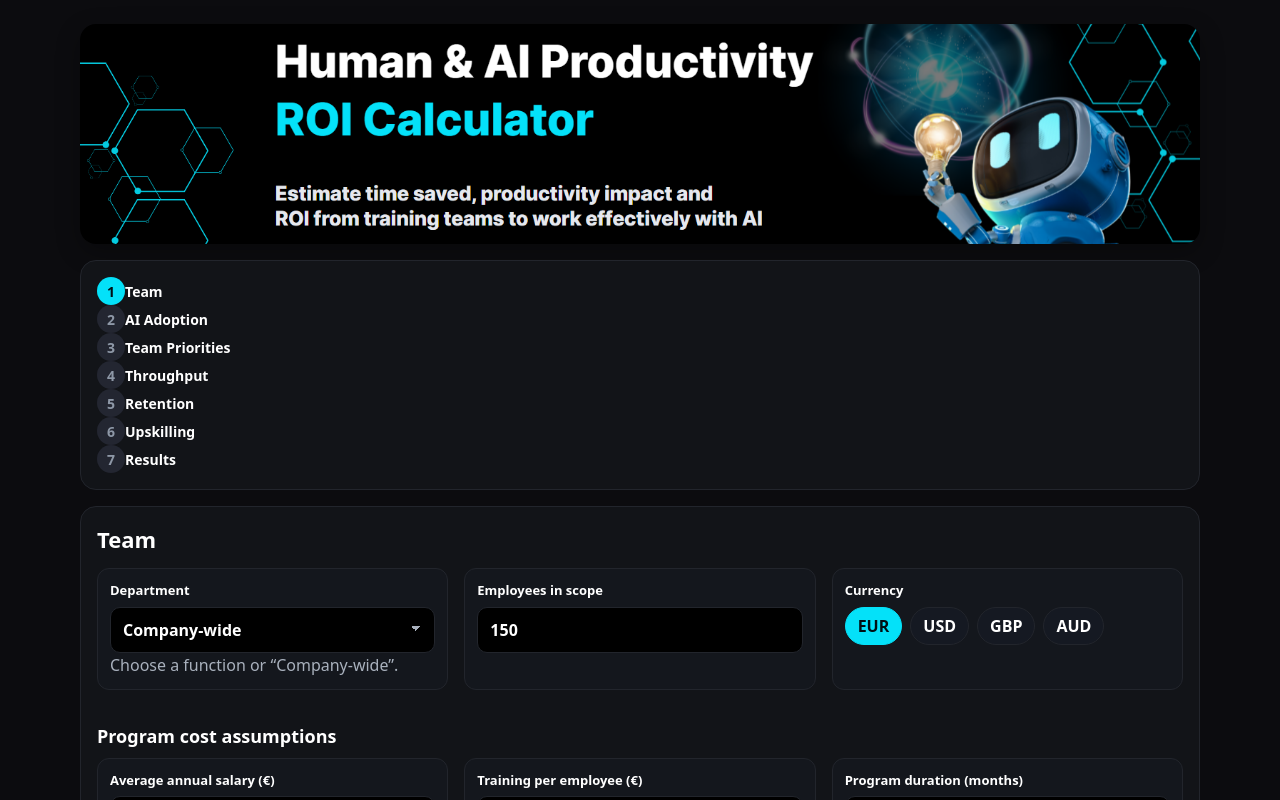
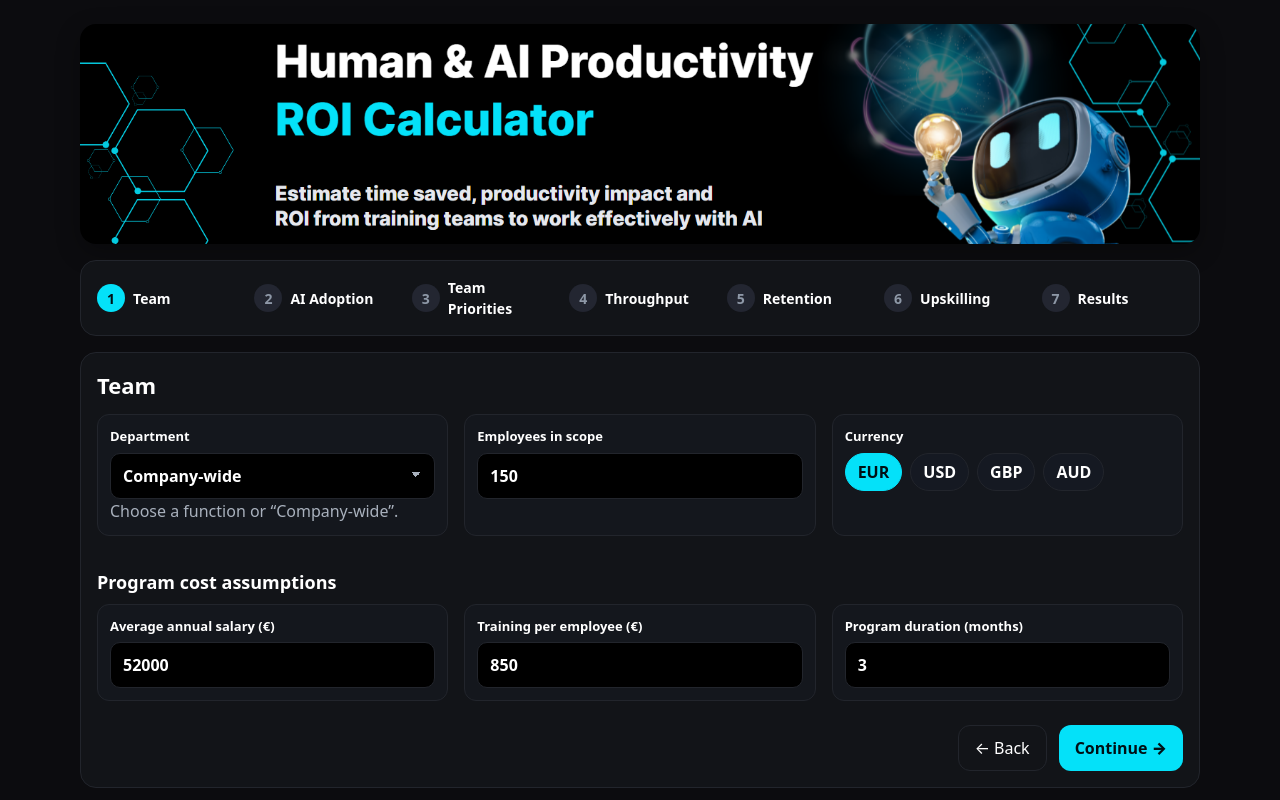
Before and after one commit to powerstephen/Managers-AI-Training-ROI, a Next.js app: page / in a window 1280 px wide. Shown: the top 800 px of the page. Built offline with nearby package versions, Linux system fonts and the light colour scheme.

Commit message:
Update globals.css

```diff
--- a/app/globals.css
+++ b/app/globals.css
@@ -2,7 +2,7 @@
 @tailwind components;
 @tailwind utilities;
 
-/* Base reset-ish */
+/* Base */
 * { box-sizing: border-box; }
 html, body { padding: 0; margin: 0; }
 body {
@@ -11,47 +11,28 @@ body {
   color: var(--text);
 }
 
-/* Theme variables (dark, vivid azure accent) */
+/* Theme */
 :root {
-  --bg-page: #0c0c0f;         /* page background (near black) */
-  --text: #ffffff;            /* main text */
-  --text-dim: #a9b1bd;        /* muted text */
-  --border: #22252c;          /* soft border */
-  --border-strong: #1a1d23;   /* stronger border for totals */
-  --card: #121418;            /* card background */
-  --card-alt: #0f1216;        /* alt rows, headers */
-  --chip-off: #232631;        /* step chip off */
-  --chip-on: #0c2f6c;         /* step chip on bg ring */
-  --btn: #04e1f9;             /* vivid azure */
-  --btn-text: #001015;        /* button text on azure */
-  --bg-chip: #179bc6;         /* selected tag bg */
+  --bg-page: #0c0c0f;
+  --text: #ffffff;
+  --text-dim: #a9b1bd;
+  --border: #22252c;
+  --border-strong: #1a1d23;
+  --card: #121418;
+  --card-alt: #0f1216;
+  --chip-off: #232631;
+  --btn: #04e1f9;        /* vivid azure */
+  --btn-text: #001015;
+  --bg-chip: #179bc6;
 }
 
-/* Containers & panels */
-.panel {
-  background: var(--card);
-  border: 1px solid var(--border);
-  border-radius: 16px;
-  padding: 16px;
-}
-
-.card {
-  background: #14171d;
-  border: 1px solid var(--border);
-  border-radius: 12px;
-  padding: 12px;
-}
-
+/* Shells */
+.panel { background: var(--card); border: 1px solid var(--border); border-radius: 16px; padding: 16px; }
+.card  { background: #14171d; border: 1px solid var(--border); border-radius: 12px; padding: 12px; }
 .shadow-soft { box-shadow: 0 8px 24px rgba(0,0,0,0.3); }
 
-/* Hero image */
-.hero-img {
-  width: 100%;
-  height: 220px;            /* compact; adjust if needed */
-  object-fit: cover;
-  border-radius: 16px;
-  display: block;
-}
+/* Hero */
+.hero-img { width: 100%; height: 220px; object-fit: cover; border-radius: 16px; display: block; }
 
 /* Headings / text */
 .title { font-size: 22px; font-weight: 800; margin: 0 0 12px 0; }
@@ -60,19 +41,8 @@ body {
 .step-label { font-size: 14px; font-weight: 700; }
 
 /* Inputs & buttons */
-.inp {
-  width: 100%;
-  border-radius: 10px;
-  border: 1px solid var(--border);
-  background: black;                /* dark inputs */
-  color: white;
-  font-weight: 800;                 /* bold white text */
-  padding: 10px 12px;
-  outline: none;
-}
+.inp { width: 100%; border-radius: 10px; border: 1px solid var(--border); background: black; color: white; font-weight: 800; padding: 10px 12px; outline: none; }
 .inp:focus { border-color: var(--btn); }
-.inp--dark { background: black; color: white; font-weight: 800; }
-
 select.inp {
   appearance: none;
   background-image:
@@ -82,48 +52,30 @@ select.inp {
   background-size: 5px 5px, 5px 5px;
   background-repeat: no-repeat;
 }
-
-.pill {
-  padding: 6px 12px;
-  border-radius: 9999px;
-  border: 1px solid var(--border);
-  background: #151922;
-  color: #fff;
-  font-weight: 800;
-}
+.pill { padding: 6px 12px; border-radius: 9999px; border: 1px solid var(--border); background: #151922; color: #fff; font-weight: 800; }
 .pill--active { background: var(--btn); color: var(--btn-text); border-color: var(--btn); }
 
-.btn {
-  background: var(--btn);
-  color: var(--btn-text);
-  font-weight: 900;
-  border: none;
-  border-radius: 12px;
-  padding: 10px 16px;
-  cursor: pointer;
-}
+.btn { background: var(--btn); color: var(--btn-text); font-weight: 900; border: none; border-radius: 12px; padding: 10px 16px; cursor: pointer; }
 .btn:hover { filter: brightness(0.95); }
-.btn-ghost {
-  background: transparent;
-  color: var(--text);
-  border: 1px solid var(--border);
-  border-radius: 12px;
-  padding: 10px 16px;
-  cursor: pointer;
-}
+.btn-ghost { background: transparent; color: var(--text); border: 1px solid var(--border); border-radius: 12px; padding: 10px 16px; cursor: pointer; }
 .btn-ghost:hover { border-color: var(--btn); }
 
-/* Progress chips */
+/* Progress */
+.progress { display:flex; gap:16px; align-items:center; justify-content:space-between; flex-wrap:wrap; }
+.progress-item { display:flex; align-items:center; gap:8px; flex:1 1 0; min-width:140px; }
 .step-chip {
   width: 28px; height: 28px; border-radius: 9999px;
   display: inline-flex; align-items: center; justify-content: center;
   font-weight: 900; font-size: 14px;
 }
 .step-chip--off { background: var(--chip-off); color: #8e98a7; }
-.step-chip--on { background: var(--btn); color: var(--btn-text); }
+.step-chip--on  { background: var(--btn); color: var(--btn-text); }
 
-/* KPI tiles */
-.kpi { background: #0f1216; border: 1px solid var(--border); border-radius: 12px; padding: 14px; }
+/* KPIs (add small azure accent) */
+.kpi { background: #0f1216; border: 1px solid var(--border); border-radius: 12px; padding: 14px; position:relative; }
+.kpi--accent::before {
+  content:""; position:absolute; top:0; left:0; right:0; height:3px; background: var(--btn); border-top-left-radius:12px; border-top-right-radius:12px;
+}
 .kpi__label { font-size: 12px; color: var(--text-dim); font-weight: 700; }
 .kpi__value { margin-top: 6px; font-size: 20px; font-weight: 900; }
 
@@ -131,35 +83,18 @@ select.inp {
 .priority { background: #151821; border: 1px solid var(--border); border-radius: 12px; padding: 12px; }
 .priority--active { outline: 2px solid var(--btn); outline-offset: 0; }
 
-/* Range slider (AI Adoption) */
-input[type="range"].range-slim {
-  -webkit-appearance: none; width: 100%; height: 6px;
-  background: #1d2230; border-radius: 9999px; outline: none;
-}
-input[type="range"].range-slim::-webkit-slider-thumb {
-  -webkit-appearance: none; width: 18px; height: 18px; border-radius: 50%;
-  background: var(--btn); border: 2px solid #03232b; cursor: pointer;
-}
-input[type="range"].range-slim::-moz-range-thumb {
-  width: 18px; height: 18px; border-radius: 50%;
-  background: var(--btn); border: 2px solid #03232b; cursor: pointer;
-}
+/* Range slider (Adoption) */
+input[type="range"].range-slim { -webkit-appearance:none; width:100%; height:6px; background:#1d2230; border-radius:9999px; outline:none; }
+input[type="range"].range-slim::-webkit-slider-thumb { -webkit-appearance:none; width:18px; height:18px; border-radius:50%; background:var(--btn); border:2px solid #03232b; cursor:pointer; }
+input[type="range"].range-slim::-moz-range-thumb { width:18px; height:18px; border-radius:50%; background:var(--btn); border:2px solid #03232b; cursor:pointer; }
 
-/* 3-option (Low / Average / High) */
-.triad {
-  display: grid; grid-template-columns: repeat(3, minmax(0, 1fr));
-  gap: 10px; max-width: 520px;
-}
-.triad-option {
-  display: flex; align-items: center; gap: 10px;
-  background: var(--card); border: 1px solid var(--border);
-  border-radius: 12px; padding: 10px 12px; text-align: left;
-  transition: border-color 120ms ease, background 120ms ease, transform 120ms ease;
-}
+/* Triad (Low / Average / Aggressive) */
+.triad { display:grid; grid-template-columns: repeat(3, minmax(0, 1fr)); gap:10px; max-width:520px; }
+.triad-option { display:flex; align-items:center; gap:10px; background: var(--card); border:1px solid var(--border); border-radius:12px; padding:10px 12px; text-align:left; transition: border-color 120ms ease, background 120ms ease, transform 120ms ease; }
 .triad-option:hover { transform: translateY(-1px); border-color: var(--btn); }
-.triad-option.on { outline: 2px solid var(--btn); outline-offset: 0; }
-.triad-circle { width: 14px; height: 14px; border-radius: 9999px; border: 2px solid var(--btn); background: transparent; flex: 0 0 auto; }
+.triad-option.on { outline:2px solid var(--btn); outline-offset:0; }
+.triad-circle { width:14px; height:14px; border-radius:9999px; border:2px solid var(--btn); background:transparent; flex:0 0 auto; }
 .triad-circle.on { background: var(--btn); border-color: var(--btn); }
-.triad-text { display: flex; flex-direction: column; line-height: 1.05; }
-.triad-label { font-size: 15px; font-weight: 800; color: var(--text); }
-.triad-sub { font-size: 12px; font-weight: 600; color: var(--text-dim); }
+.triad-text { display:flex; flex-direction:column; line-height:1.05; }
+.triad-label { font-size:15px; font-weight:800; color:var(--text); }
+.triad-sub { font-size:12px; font-weight:600; color:var(--text-dim); }
```
